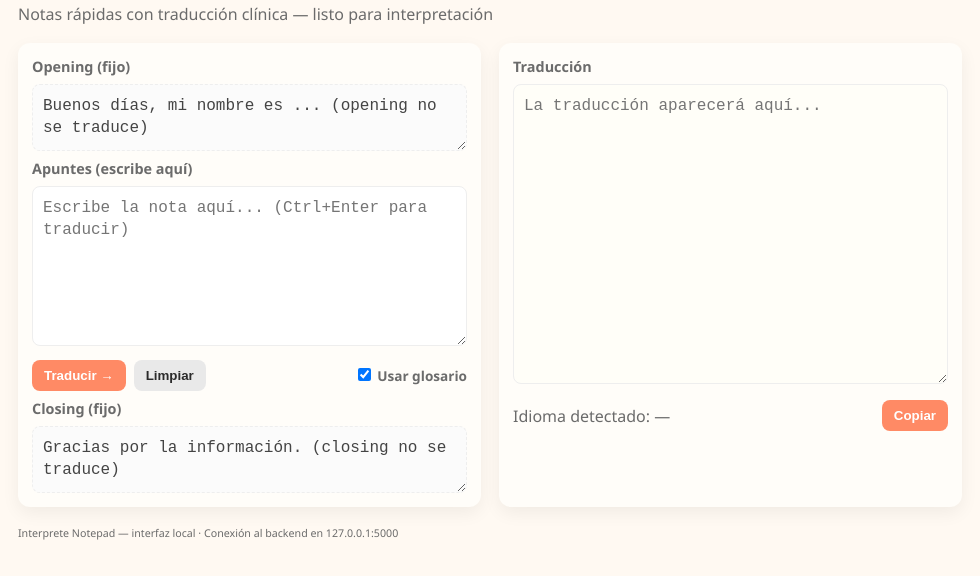
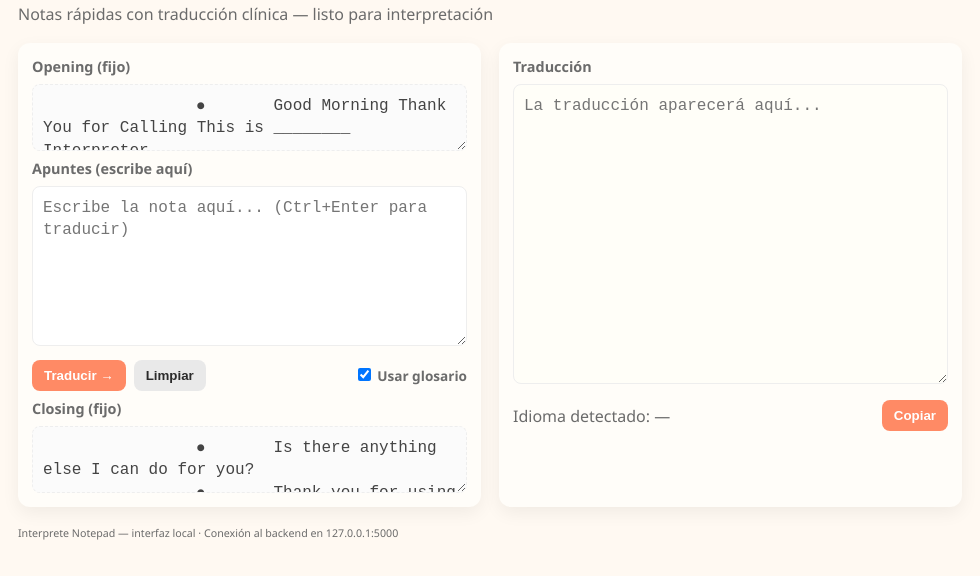
Before and after one commit to Jdparra2004/interprete-notepad, an Electron app: page electron-app/public/index.html in a window 980 px wide. Shown: the part 74-650 px from the top of the page. Drawn offline with Linux system fonts and the light colour scheme; no server answers.

Commit message:
ajuste en HTML

```diff
--- a/electron-app/public/index.html
+++ b/electron-app/public/index.html
@@ -17,7 +17,16 @@
         <section class="structure">
         <div class="pane left">
             <label>Opening (fijo)</label>
-            <textarea id="opening" class="fixed" readonly>Buenos días, mi nombre es ... (opening no se traduce)</textarea>
+            <textarea id="opening" class="fixed" readonly>
+                ⦁	Good Morning Thank You for Calling This is ________ Interpreter
+                Id #### and I’ll be your Spanish interpreter for today, please speak
+                in clear and short segments so I can interpret everything the best
+                way possible. How can I help/assist you?
+                ⦁	Muy buen día Sr./Sra. ________, yo seré su intérprete de español el
+                día de hoy recuerde que todo lo que usted diga será interpretado y
+                tratado de manera confidencial. Por favor hable con oraciones claras y
+                cortas para interpretar todo lo que diga.
+                </textarea>
 
             <label>Apuntes (escribe aquí)</label>
             <textarea id="input" placeholder="Escribe la nota aquí... (Ctrl+Enter para traducir)"></textarea>
@@ -29,7 +38,12 @@
             </div>
 
             <label>Closing (fijo)</label>
-            <textarea id="closing" class="fixed" readonly>Gracias por la información. (closing no se traduce)</textarea>
+            <textarea id="closing" class="fixed" readonly>
+                ⦁	Is there anything else I can do for you?
+                ⦁	Thank you for using our services. My name _______, Interpreter
+                ID _______. Have a great day!
+                ⦁	With the LEP: Se despide su intérprete, tenga buen día.
+            </textarea>
         </div>
 
         <div class="pane right">
```
